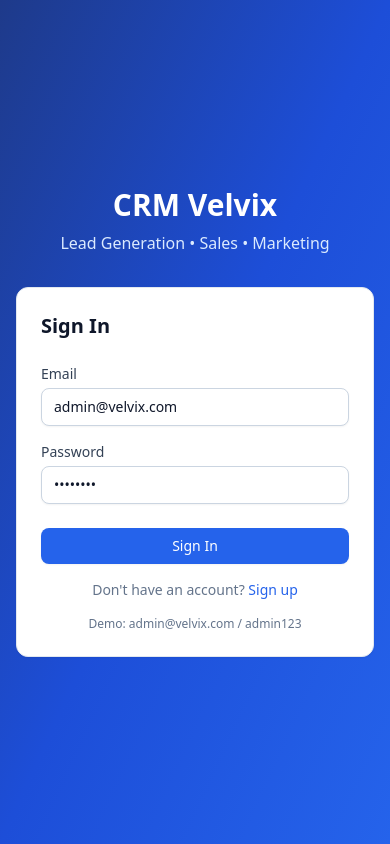
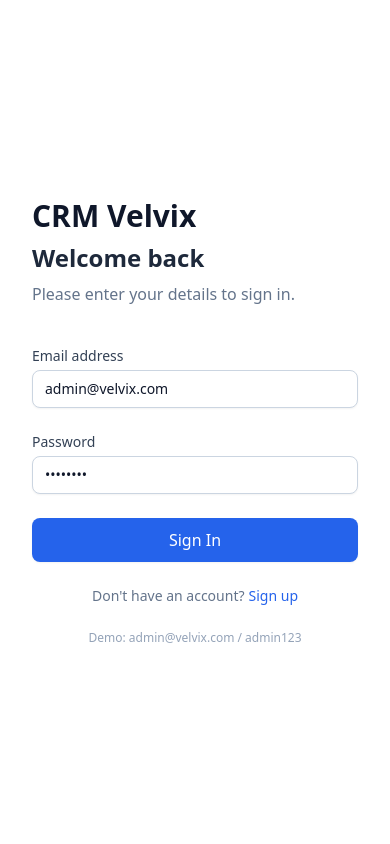
Before and after one commit to kirtipatel45/CRM-velvix, a React (Vite) app in the folder frontend/: page /login in a window 390 px wide. Built offline with nearby package versions, Linux system fonts and the light colour scheme; no server answers.

Commit message:
Login Page

```diff
--- a/frontend/src/components/Layout.jsx
+++ b/frontend/src/components/Layout.jsx
@@ -29,7 +29,7 @@ export default function Layout() {
   };
 
   return (
-    <div className="flex min-h-screen bg-slate-50">
+    <div className="flex h-screen overflow-hidden bg-slate-50">
       {sidebarOpen && (
         <div
           className="fixed inset-0 z-40 bg-black/50 lg:hidden"
@@ -52,7 +52,7 @@ export default function Layout() {
           </button>
         </div>
 
-        <nav className="mt-4 space-y-1 px-3">
+        <nav className="mt-4 space-y-1 px-3 overflow-y-auto" style={{ maxHeight: "calc(100vh - 140px)" }}>
           {navItems
             .filter((item) => !item.roles || item.roles.includes(user?.role) || user?.role === 'admin')
             .map(({ to, icon: Icon, label }) => (
@@ -75,7 +75,7 @@ export default function Layout() {
           ))}
         </nav>
 
-        <div className="absolute bottom-0 w-full border-t border-brand-700 p-4">
+        <div className="absolute bottom-0 w-full border-t border-brand-700 p-4 bg-brand-900">
           <div className="mb-3 truncate text-sm">
             <p className="font-medium">{user?.name}</p>
             <p className="text-xs text-brand-300">{user?.role}</p>
@@ -90,7 +90,7 @@ export default function Layout() {
         </div>
       </aside>
 
-      <div className="flex flex-1 flex-col">
+      <div className="flex flex-1 flex-col overflow-y-auto">
         <header className="sticky top-0 z-30 flex h-16 items-center gap-4 border-b border-slate-200 bg-white px-4 lg:px-8">
           <button className="lg:hidden" onClick={() => setSidebarOpen(true)}>
             <Menu size={24} />
--- a/frontend/src/pages/Login.jsx
+++ b/frontend/src/pages/Login.jsx
@@ -25,32 +25,47 @@ export default function Login() {
   };
 
   return (
-    <div className="flex min-h-screen items-center justify-center bg-gradient-to-br from-brand-900 via-brand-700 to-brand-600 p-4">
-      <div className="w-full max-w-md">
-        <div className="mb-8 text-center text-white">
-          <h1 className="text-3xl font-bold">CRM Velvix</h1>
-          <p className="mt-2 text-brand-100">Lead Generation • Sales • Marketing</p>
+    <div className="flex min-h-screen bg-white">
+      {/* Left side - Branding */}
+      <div className="hidden w-1/2 flex-col justify-center p-12 text-white lg:flex relative overflow-hidden">
+        <div className="absolute inset-0 bg-[url('https://images.unsplash.com/photo-1557804506-669a67965ba0?ixlib=rb-4.0.3&auto=format&fit=crop&w=2000&q=80')] bg-cover bg-center"></div>
+        <div className="absolute inset-0 bg-gradient-to-t from-brand-900/90 via-brand-900/70 to-brand-900/40"></div>
+        <div className="relative z-10 mx-auto max-w-lg">
+          <h1 className="mb-6 text-5xl font-bold tracking-tight">CRM Velvix</h1>
+          <p className="text-lg leading-relaxed text-brand-100">
+            A comprehensive, professional solution for Lead Generation, Sales, and Marketing.
+            Empower your teams to close more deals faster.
+          </p>
+        </div>
       </div>
 
-        <form onSubmit={handleSubmit} className="card">
-          <h2 className="mb-6 text-xl font-semibold">Sign In</h2>
+      {/* Right side - Form */}
+      <div className="flex w-full items-center justify-center p-8 lg:w-1/2">
+        <div className="w-full max-w-md">
+          <div className="mb-10">
+            <h2 className="text-3xl font-bold text-slate-900 lg:hidden mb-2">CRM Velvix</h2>
+            <h3 className="text-2xl font-semibold text-slate-800">Welcome back</h3>
+            <p className="mt-2 text-slate-500">Please enter your details to sign in.</p>
+          </div>
 
+          <form onSubmit={handleSubmit} className="space-y-6">
             {error && (
-            <div className="mb-4 rounded-lg bg-red-50 px-4 py-3 text-sm text-red-600">{error}</div>
+              <div className="rounded-lg bg-red-50 px-4 py-3 text-sm text-red-600 border border-red-100">{error}</div>
             )}
 
-          <div className="mb-4">
-            <label className="label">Email</label>
+            <div>
+              <label className="label">Email address</label>
               <input
                 type="email"
                 className="input-field"
                 value={email}
                 onChange={(e) => setEmail(e.target.value)}
                 required
+                placeholder="Enter your email"
               />
             </div>
 
-          <div className="mb-6">
+            <div>
               <label className="label">Password</label>
               <input
                 type="password"
@@ -58,22 +73,27 @@ export default function Login() {
                 value={password}
                 onChange={(e) => setPassword(e.target.value)}
                 required
+                placeholder="••••••••"
               />
             </div>
 
-          <button type="submit" className="btn-primary w-full" disabled={loading}>
+            <button type="submit" className="btn-primary w-full py-2.5 text-base" disabled={loading}>
               {loading ? 'Signing in...' : 'Sign In'}
             </button>
 
-          <p className="mt-4 text-center text-sm text-slate-500">
-            Don't have an account? <Link to="/register" className="text-brand-600 hover:underline">Sign up</Link>
-          </p>
+            <div className="flex items-center justify-center space-x-1 text-sm text-slate-500">
+              <span>Don't have an account?</span>
+              <Link to="/register" className="font-medium text-brand-600 hover:text-brand-700 transition">
+                Sign up
+              </Link>
+            </div>
 
-          <p className="mt-4 text-center text-xs text-slate-500">
+            <p className="mt-8 text-center text-xs text-slate-400">
               Demo: admin@velvix.com / admin123
             </p>
           </form>
         </div>
       </div>
+    </div>
   );
 }
--- a/frontend/src/pages/Register.jsx
+++ b/frontend/src/pages/Register.jsx
@@ -28,43 +28,58 @@ export default function Register() {
   };
 
   return (
-    <div className="flex min-h-screen items-center justify-center bg-gradient-to-br from-brand-900 via-brand-700 to-brand-600 p-4">
-      <div className="w-full max-w-md">
-        <div className="mb-8 text-center text-white">
-          <h1 className="text-3xl font-bold">CRM Velvix</h1>
-          <p className="mt-2 text-brand-100">Create a New Account</p>
+    <div className="flex min-h-screen bg-white">
+      {/* Left side - Branding */}
+      <div className="hidden w-1/2 flex-col justify-center p-12 text-white lg:flex relative overflow-hidden">
+        <div className="absolute inset-0 bg-[url('https://images.unsplash.com/photo-1557804506-669a67965ba0?ixlib=rb-4.0.3&auto=format&fit=crop&w=2000&q=80')] bg-cover bg-center"></div>
+        <div className="absolute inset-0 bg-gradient-to-t from-brand-900/90 via-brand-900/70 to-brand-900/40"></div>
+        <div className="relative z-10 mx-auto max-w-lg">
+          <h1 className="mb-6 text-5xl font-bold tracking-tight">CRM Velvix</h1>
+          <p className="text-lg leading-relaxed text-brand-100">
+            Join the platform that helps teams streamline Lead Generation, Sales, and Marketing into one unified workflow.
+          </p>
+        </div>
       </div>
 
-        <form onSubmit={handleSubmit} className="card">
-          <h2 className="mb-6 text-xl font-semibold">Sign Up</h2>
+      {/* Right side - Form */}
+      <div className="flex w-full items-center justify-center p-8 lg:w-1/2">
+        <div className="w-full max-w-md">
+          <div className="mb-10">
+            <h2 className="text-3xl font-bold text-slate-900 lg:hidden mb-2">CRM Velvix</h2>
+            <h3 className="text-2xl font-semibold text-slate-800">Create an account</h3>
+            <p className="mt-2 text-slate-500">Sign up to get started with your 14-day free trial.</p>
+          </div>
 
+          <form onSubmit={handleSubmit} className="space-y-5">
             {error && (
-            <div className="mb-4 rounded-lg bg-red-50 px-4 py-3 text-sm text-red-600">{error}</div>
+              <div className="rounded-lg bg-red-50 px-4 py-3 text-sm text-red-600 border border-red-100">{error}</div>
             )}
 
-          <div className="mb-4">
-            <label className="label">Name</label>
+            <div>
+              <label className="label">Full name</label>
               <input
                 type="text"
                 className="input-field"
                 value={name}
                 onChange={(e) => setName(e.target.value)}
                 required
+                placeholder="John Doe"
               />
             </div>
 
-          <div className="mb-4">
-            <label className="label">Email</label>
+            <div>
+              <label className="label">Email address</label>
               <input
                 type="email"
                 className="input-field"
                 value={email}
                 onChange={(e) => setEmail(e.target.value)}
                 required
+                placeholder="john@example.com"
               />
             </div>
 
-          <div className="mb-4">
+            <div>
               <label className="label">Role</label>
               <select
                 className="input-field"
@@ -80,7 +95,7 @@ export default function Register() {
               </select>
             </div>
 
-          <div className="mb-6">
+            <div>
               <label className="label">Password</label>
               <input
                 type="password"
@@ -89,17 +104,22 @@ export default function Register() {
                 onChange={(e) => setPassword(e.target.value)}
                 required
                 minLength={6}
+                placeholder="Create a strong password"
               />
             </div>
 
-          <button type="submit" className="btn-primary w-full" disabled={loading}>
-            {loading ? 'Registering...' : 'Sign Up'}
+            <button type="submit" className="btn-primary w-full py-2.5 text-base mt-2" disabled={loading}>
+              {loading ? 'Creating account...' : 'Create account'}
             </button>
 
-          <p className="mt-4 text-center text-sm text-slate-500">
-            Already have an account? <Link to="/login" className="text-brand-600 hover:underline">Log in</Link>
-          </p>
+            <div className="flex items-center justify-center space-x-1 text-sm text-slate-500 pt-4">
+              <span>Already have an account?</span>
+              <Link to="/login" className="font-medium text-brand-600 hover:text-brand-700 transition">
+                Log in
+              </Link>
+            </div>
           </form>
+        </div>
       </div>
     </div>
   );
```
Lines whose indentation alone changed are shown as unchanged.
